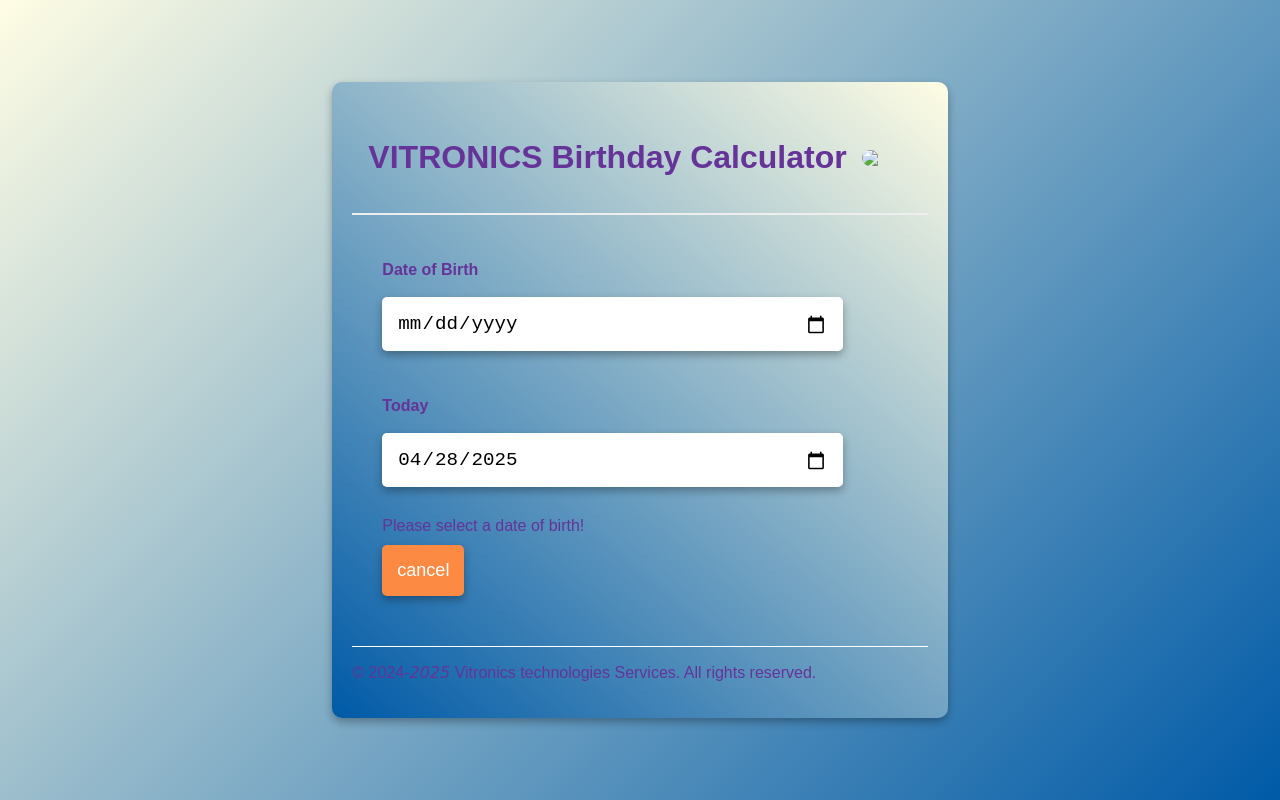
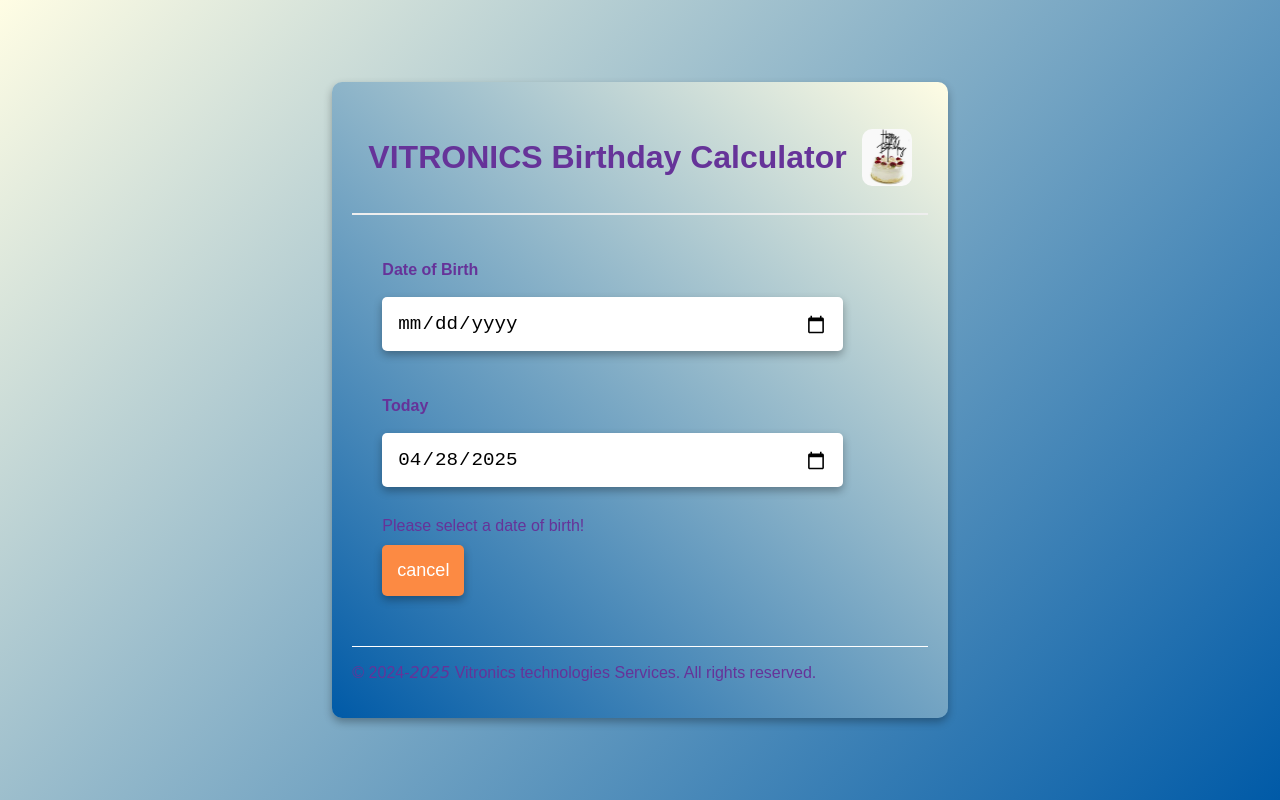
Before and after one commit to Vitronics/Smart-app, a plain HTML site: page public/age.html in a window 1280 px wide. Drawn offline with Linux system fonts and the light colour scheme.

Commit message:
first commit

```diff
--- a/public/age.html
+++ b/public/age.html
@@ -10,7 +10,7 @@
   <div class="bmi-container">
     <div class="header">
       <h1>VITRONICS Birthday Calculator</h1>
-      <img src="img/cake.PNG"  style="width:50px ; margin-left: 15px; border-radius: 10px;"></a>
+      <img src="./img/cake.PNG"  style="width:50px ; margin-left: 15px; border-radius: 10px;"></a>
     </div>
     <div class="bmi-body" id="bmi">
       <label class="label" for="date-of-birth">Date of Birth</label>
```
Also changed, not shown: public/index.html (+1 -1 lines), public/img/cake.PNG (renamed from img/cake.PNG), public/img/forward.png (renamed from img/forward.png).
